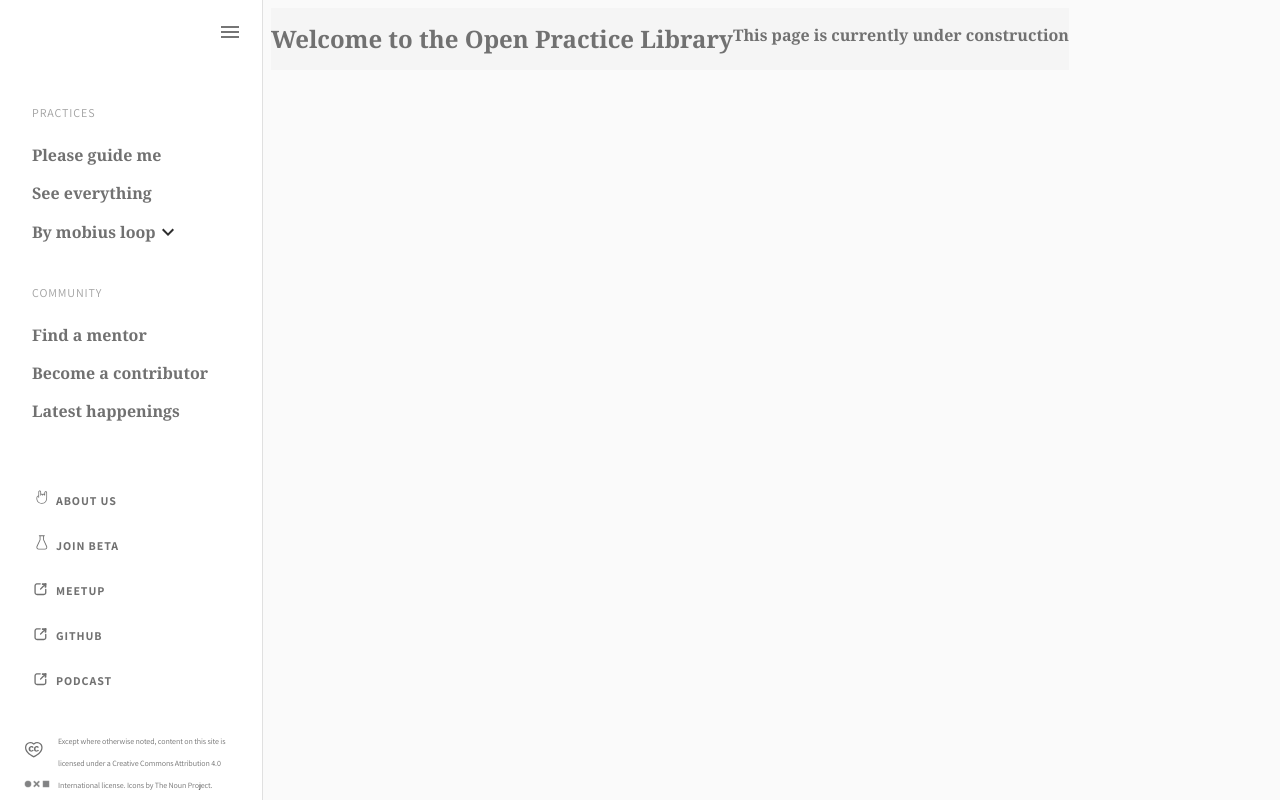
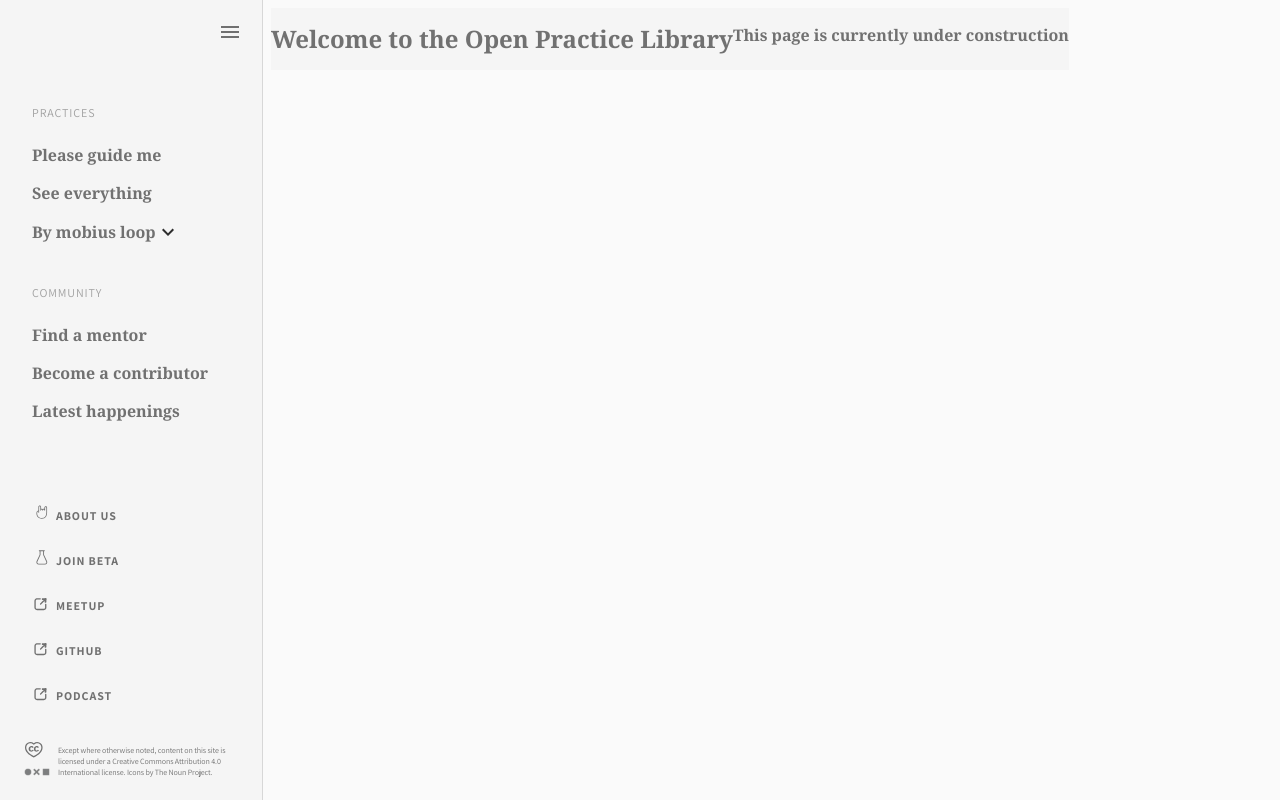
Before and after one commit to openpracticelibrary/opl-fe, a React (Create React App) app: page / in a window 1280 px wide. Both pictures are taken after a click on the button 36 px from the left and 32 px from the top of the page. Built offline with nearby package versions, Linux system fonts and the light colour scheme.

Commit message:
fix the disclaimer section

```diff
--- a/src/components/shared/Drawer/Disclaimer.js
+++ b/src/components/shared/Drawer/Disclaimer.js
@@ -3,8 +3,17 @@
 import {CCHeartIcon} from '../../../assets/icons/index';
 import disclaimerIcon from '../../../assets/icons/noun-project@3x.png';
 import Grid from "@material-ui/core/Grid";
+import {makeStyles} from "@material-ui/core/styles/index";
+
+const useStyles = makeStyles(() => ({
+  space: {
+    lineHeight: '0.5rem'
+  },
+}));
 
 export default function Disclaimer() {
+  const classes = useStyles();
+
   return (
       <>
         <Grid
@@ -14,7 +23,7 @@
             alignItems="flex-end"
             spacing={1}
         >
-          <Grid item>
+          <Grid item className={classes.space}>
             <Grid
                 container
                 direction="column"
@@ -30,7 +39,7 @@
             </Grid>
           </Grid>
 
-          <Grid item xs={10}>
+          <Grid item xs={10} className={classes.space}>
             <Typography variant="caption">
               {"Except where otherwise noted, content on this site is licensed under a Creative Commons Attribution 4.0 International license. Icons by The Noun Project."}
             </Typography>
--- a/src/components/shared/Drawer/ListItems.js
+++ b/src/components/shared/Drawer/ListItems.js
@@ -1,30 +1,21 @@
 import React from 'react';
 import ListItem from '@material-ui/core/ListItem';
-import ListItemIcon from '@material-ui/core/ListItemIcon';
-import ListItemText from '@material-ui/core/ListItemText';
 import ListSubheader from '@material-ui/core/ListSubheader';
 import ExpandLess from '@material-ui/icons/ExpandLess';
 import ExpandMore from '@material-ui/icons/ExpandMore';
 import Collapse from '@material-ui/core/Collapse';
 import List from '@material-ui/core/List';
 import {makeStyles} from '@material-ui/core/styles';
-import Box from '@material-ui/core/Box';
 import Typography from '@material-ui/core/Typography';
 
 const useStyles = makeStyles((theme) => ({
   root: {
     width: '100%',
     maxWidth: 360,
-        backgroundColor: theme.palette.background.paper,
+    backgroundColor: 'inherit',
   },
   nested: {
     paddingLeft: theme.spacing(3),
-    },
-
-
-    listText: {
-        fontSize: 16,
-        color: theme.palette.text.secondary,
   },
 }));
 
--- a/src/components/shared/Drawer/index.js
+++ b/src/components/shared/Drawer/index.js
@@ -14,7 +14,7 @@
 
 const useStyles = makeStyles((theme) => ({
     root: {
-        display: 'flex',
+        display: 'flex'
     },
     box: {
         zIndex: theme.zIndex.drawer + 1,
@@ -33,11 +33,6 @@
     },
     menuButton: {
         marginRight: 36,
-        backgroundColor: 'white',
-
-        '&:hover': {
-            backgroundColor: '#eeeeee',
-        }
     },
     hide: {
         display: 'none',
@@ -53,6 +48,7 @@
             easing: theme.transitions.easing.sharp,
             duration: theme.transitions.duration.enteringScreen,
         }),
+      backgroundColor: theme.palette.common.white
     },
     drawerClose: {
         transition: theme.transitions.create('width', {
@@ -64,6 +60,7 @@
         [theme.breakpoints.up('sm')]: {
             width: theme.spacing(9) + 1,
         },
+      backgroundColor: theme.palette.common.white
     },
     toolbar: {
         display: 'flex',
--- a/src/theme.js
+++ b/src/theme.js
@@ -114,7 +114,7 @@
       fontFamily: "Assistant",
       fontWeight: "normal",
       fontSize: "0.5rem",
-      lineHeight: "0.0071rem",
+      lineHeight: "0.5rem",
       letterSpacing: "-0.00625rem",
       color: `${brownish_grey}`,
     },
```
Lines whose indentation alone changed are shown as unchanged.
